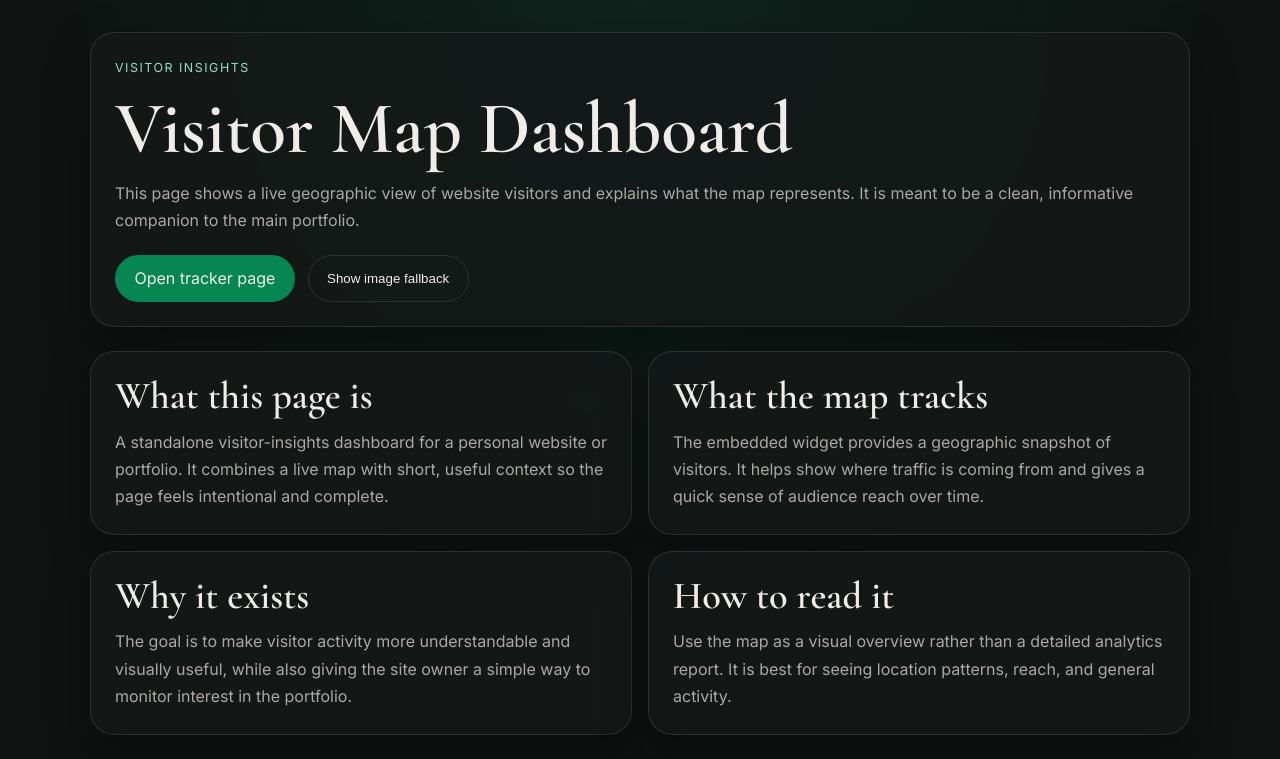
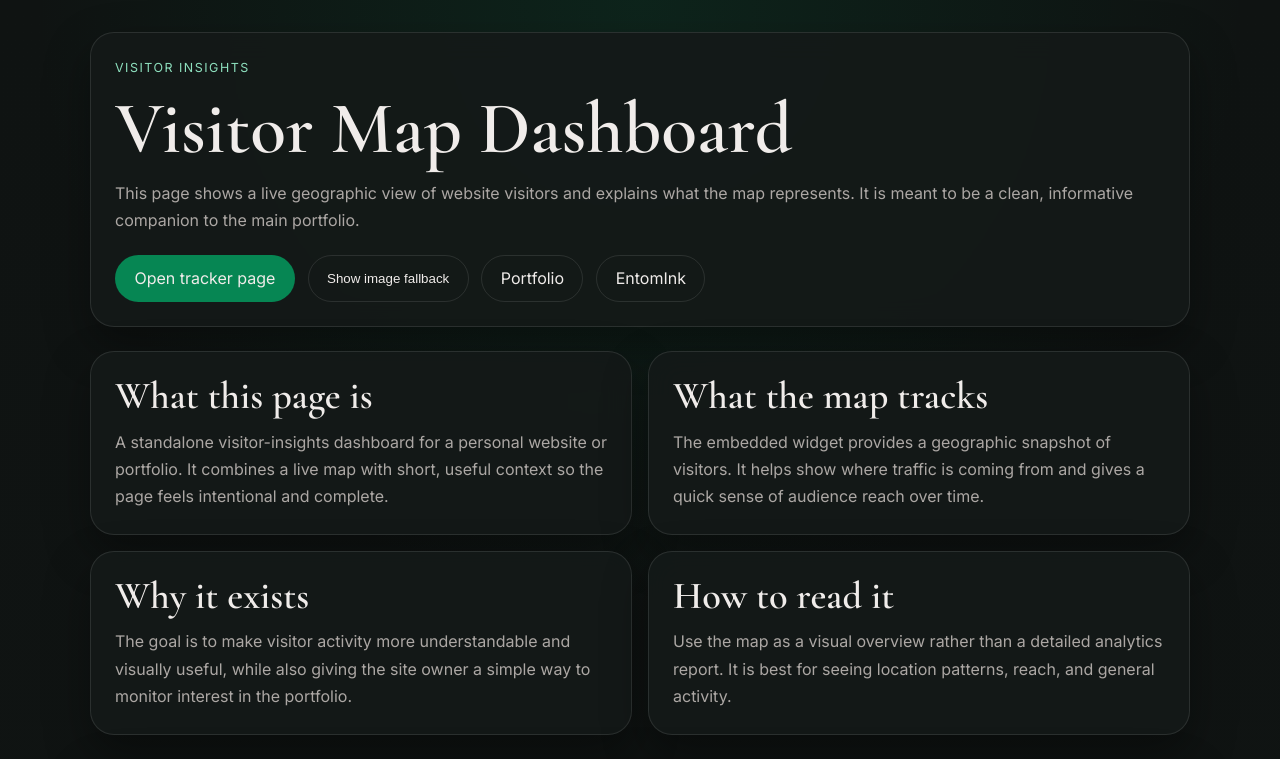
Before and after one commit to Entomika/visitors-map, a plain HTML site: page index.html in a window 1280 px wide. Shown: the top 759 px of the page. Drawn offline with nearby package versions, Linux system fonts and the light colour scheme.

Commit message:
Update index.html

```diff
--- a/index.html
+++ b/index.html
@@ -18,6 +18,8 @@
       <div class="actions">
         <a class="btn primary" href="https://mapmyvisitors.com/web/1c3xf" target="_blank" rel="noopener noreferrer">Open tracker page</a>
         <button class="btn secondary" id="toggleEmbed">Show image fallback</button>
+        <a class="btn secondary" href="https://entomika.me/" target="_blank" rel="noopener noreferrer">Portfolio</a>
+        <a class="btn secondary" href="https://entomika.me/entomink/" target="_blank" rel="noopener noreferrer">EntomInk</a>
       </div>
     </section>
 
```
